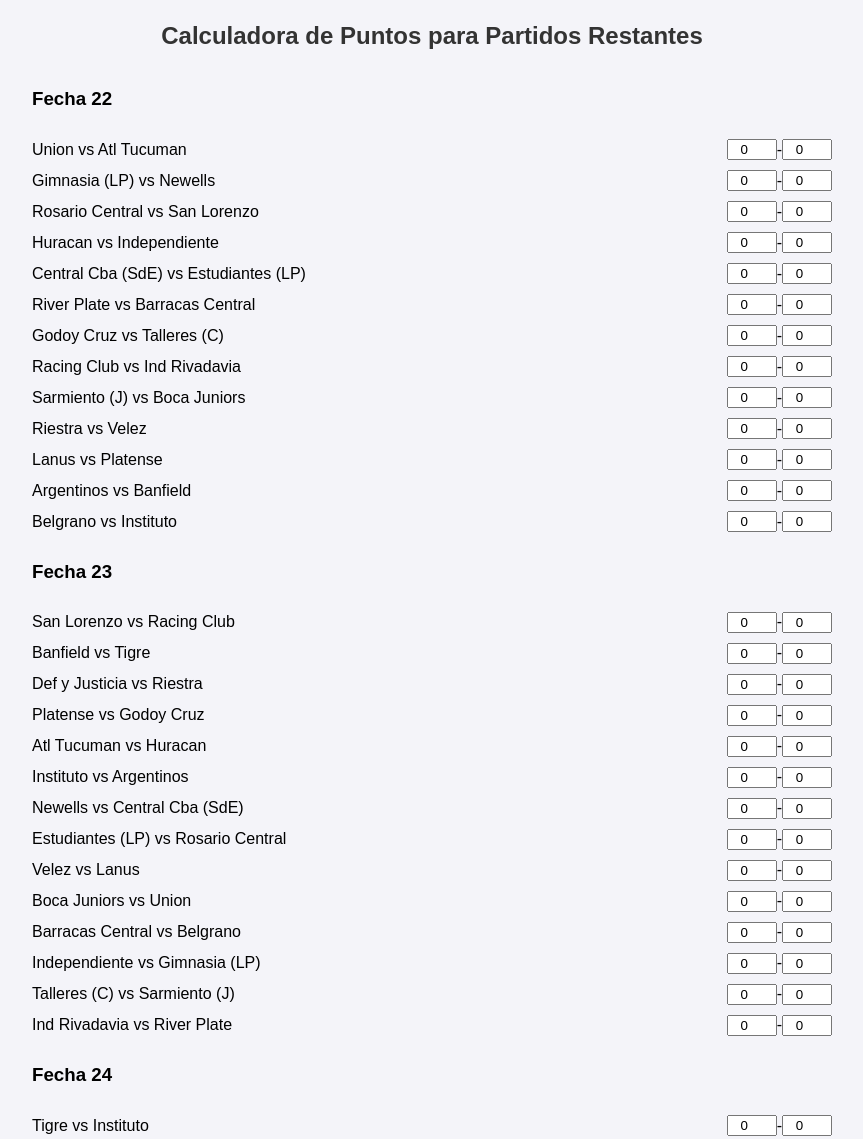
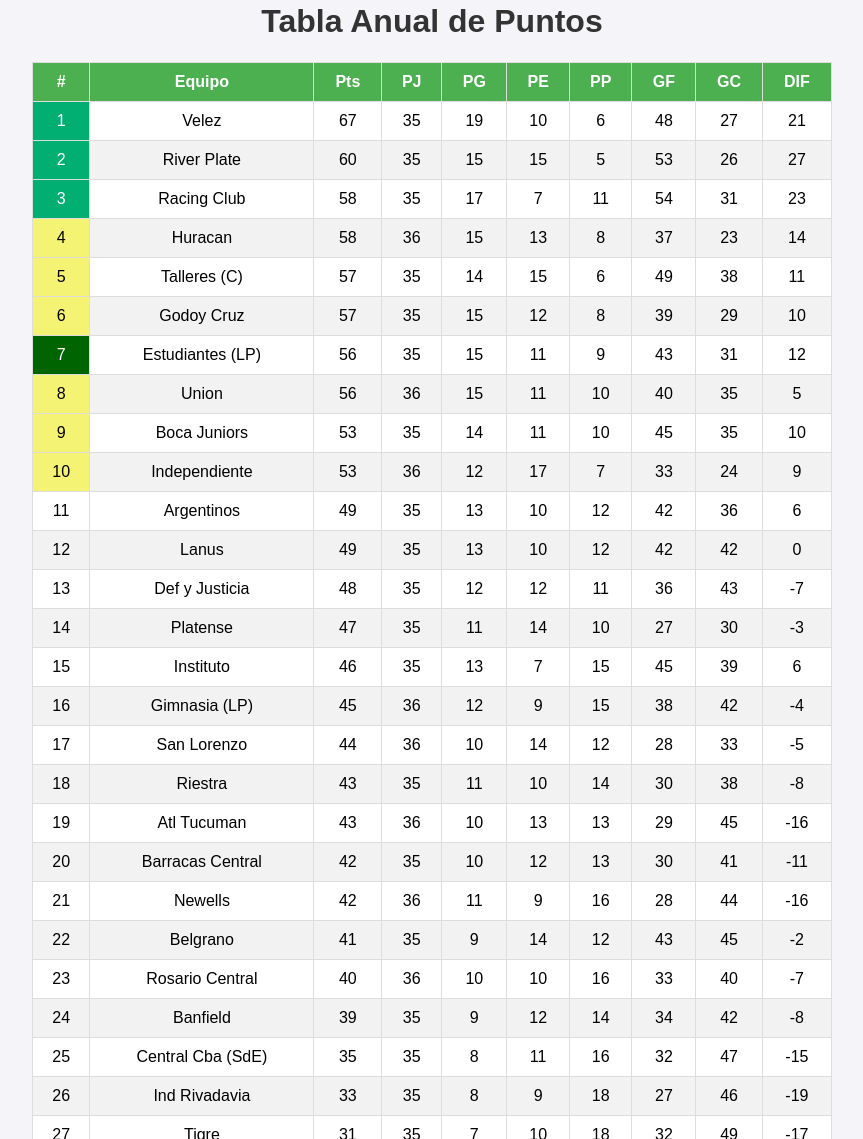
Before and after one commit to joacogargiulo/calculadora-puntos, a plain HTML site: page index.html in a window 1280 px wide. Shown: the part 1250-2389 px from the top of the page, without its empty margins (208-1071 px from the left). Drawn offline with Linux system fonts and the light colour scheme.

Commit message:
Tabla anual agregada

```diff
--- a/index.html
+++ b/index.html
@@ -29,13 +29,37 @@
         </table>
     </div>
 
+    <div class="table-container">
+        <h1>Tabla Anual de Puntos</h1>
+        <table>
+            <thead>
+                <tr>
+                    <th>#</th>
+                    <th>Equipo</th>
+                    <th>Pts</th>
+                    <th>PJ</th>
+                    <th>PG</th>
+                    <th>PE</th>
+                    <th>PP</th>
+                    <th>GF</th>
+                    <th>GC</th>
+                    <th>DIF</th>
+                </tr>
+            </thead>
+            <tbody id="tabla-anual">
+                <!-- Filas generadas dinámicamente -->
+            </tbody>
+        </table>
+    </div>
+
     <!-- Calculadora de puntos para los partidos restantes -->
     <div class="calculator-container">
         <h2>Calculadora de Puntos para Partidos Restantes</h2>
         <div id="matches-container">
             <!-- Aquí se generarán los partidos y sus inputs de resultados -->
         </div>
-        <button onclick="calcularPuntos()">Calcular</button>
+        <button onclick="resultadosRandom()">Generar Resultados Aleatorios</button>
+        <button onclick="actualizarPuntos()">Calcular</button>
     </div>
 
     <script src="script.js"></script>
--- a/script.js
+++ b/script.js
@@ -1,42 +1,72 @@
 // Datos iniciales de los equipos
-const equipos = [
+const tablaActual = [
     { pos: 1, equipo: "Velez", pts: 42, pj: 21, pg: 12, pe: 6, pp: 3, gf: 34, gc: 14, dif: 20 },
-    { pos: 2, equipo: "Huracan", pts: 39, pj: 21, pg: 10, pe: 9, pp: 2, gf: 24, gc: 11, dif: 13 },
-    { pos: 3, equipo: "Racing Club", pts: 34, pj: 21, pg: 10, pe: 4, pp: 7, gf: 30, gc: 20, dif: 10 },
-    { pos: 4, equipo: "River Plate", pts: 33, pj: 21, pg: 8, pe: 9, pp: 4, gf: 27, gc: 16, dif: 11 },
-    { pos: 5, equipo: "Talleres (C)", pts: 33, pj: 21, pg: 9, pe: 6, pp: 6, gf: 25, gc: 22, dif: 3 },
-    { pos: 6, equipo: "Union", pts: 33, pj: 21, pg: 9, pe: 6, pp: 6, gf: 21, gc: 19, dif: 2 },
-    { pos: 7, equipo: "Atl Tucuman", pts: 33, pj: 21, pg: 9, pe: 6, pp: 6, gf: 22, gc: 20, dif: 2 },
-    { pos: 8, equipo: "Independiente", pts: 30, pj: 21, pg: 6, pe: 12, pp: 3, gf: 19, gc: 13, dif: 6 },
+    { pos: 2, equipo: "Huracan", pts: 42, pj: 22, pg: 11, pe: 9, pp: 2, gf: 25, gc: 11, dif: 14 },
+    { pos: 3, equipo: "Union", pts: 36, pj: 22, pg: 10, pe: 6, pp: 6, gf: 24, gc: 21, dif: 3 },
+    { pos: 4, equipo: "Racing Club", pts: 34, pj: 21, pg: 10, pe: 4, pp: 7, gf: 30, gc: 20, dif: 10 },
+    { pos: 5, equipo: "River Plate", pts: 33, pj: 21, pg: 8, pe: 9, pp: 4, gf: 27, gc: 16, dif: 11 },
+    { pos: 6, equipo: "Talleres (C)", pts: 33, pj: 21, pg: 8, pe: 9, pp: 4, gf: 25, gc: 22, dif: 3 },
+    { pos: 7, equipo: "Atl Tucuman", pts: 33, pj: 22, pg: 9, pe: 6, pp: 7, gf: 21, gc: 22, dif: -1 },
+    { pos: 8, equipo: "Independiente", pts: 30, pj: 22, pg: 6, pe: 12, pp: 4, gf: 19, gc: 14, dif: 5 },
     { pos: 9, equipo: "Riestra", pts: 30, pj: 21, pg: 8, pe: 6, pp: 7, gf: 22, gc: 22, dif: 0 },
     { pos: 10, equipo: "Instituto", pts: 29, pj: 21, pg: 8, pe: 5, pp: 8, gf: 27, gc: 22, dif: 5 },
     { pos: 11, equipo: "Estudiantes (LP)", pts: 29, pj: 21, pg: 7, pe: 8, pp: 6, gf: 24, gc: 22, dif: 2 },
-    { pos: 12, equipo: "Platense", pts: 29, pj: 21, pg: 7, pe: 8, pp: 6, gf: 17, gc: 16, dif: 1 },
-    { pos: 13, equipo: "Boca Juniors", pts: 28, pj: 21, pg: 7, pe: 7, pp: 7, gf: 25, gc: 23, dif: 2 },
-    { pos: 14, equipo: "Godoy Cruz", pts: 28, pj: 21, pg: 6, pe: 10, pp: 5, gf: 23, gc: 23, dif: 0 },
-    { pos: 15, equipo: "Belgrano", pts: 27, pj: 21, pg: 6, pe: 9, pp: 6, gf: 24, gc: 24, dif: 0 },
-    { pos: 16, equipo: "Tigre", pts: 26, pj: 21, pg: 6, pe: 8, pp: 7, gf: 25, gc: 24, dif: 1 },
-    { pos: 17, equipo: "Gimnasia (LP)", pts: 26, pj: 21, pg: 6, pe: 8, pp: 7, gf: 19, gc: 19, dif: 0 },
-    { pos: 18, equipo: "Lanus", pts: 26, pj: 21, pg: 8, pe: 2, pp: 11, gf: 22, gc: 28, dif: -6 },
-    { pos: 19, equipo: "Rosario Central", pts: 25, pj: 21, pg: 6, pe: 7, pp: 8, gf: 23, gc: 21, dif: 2 },
-    { pos: 20, equipo: "San Lorenzo", pts: 25, pj: 21, pg: 6, pe: 7, pp: 8, gf: 17, gc: 19, dif: -2 },
-    { pos: 21, equipo: "Ind Rivadavia", pts: 25, pj: 21, pg: 7, pe: 4, pp: 10, gf: 14, gc: 21, dif: -7 },
+    { pos: 12, equipo: "Gimnasia (LP)", pts: 29, pj: 22, pg: 7, pe: 8, pp: 7, gf: 20, gc: 19, dif: 1 },
+    { pos: 13, equipo: "Platense", pts: 29, pj: 21, pg: 7, pe: 8, pp: 6, gf: 17, gc: 16, dif: 1 },
+    { pos: 14, equipo: "Boca Juniors", pts: 28, pj: 21, pg: 7, pe: 7, pp: 7, gf: 25, gc: 23, dif: 2 },
+    { pos: 15, equipo: "Godoy Cruz", pts: 28, pj: 21, pg: 6, pe: 10, pp: 5, gf: 23, gc: 23, dif: 0 },
+    { pos: 16, equipo: "San Lorenzo", pts: 28, pj: 22, pg: 7, pe: 7, pp: 8, gf: 18, gc: 19, dif: -1 },
+    { pos: 17, equipo: "Belgrano", pts: 27, pj: 21, pg: 6, pe: 9, pp: 6, gf: 24, gc: 24, dif: 0 },
+    { pos: 18, equipo: "Tigre", pts: 26, pj: 21, pg: 6, pe: 8, pp: 7, gf: 25, gc: 24, dif: 1 },
+    { pos: 19, equipo: "Lanus", pts: 26, pj: 21, pg: 6, pe: 8, pp: 7, gf: 22, gc: 28, dif: -6 },
+    { pos: 20, equipo: "Rosario Central", pts: 25, pj: 22, pg: 6, pe: 7, pp: 9, gf: 23, gc: 22, dif: 1 },
+    { pos: 21, equipo: "Ind Rivadavia", pts: 25, pj: 21, pg: 6, pe: 7, pp: 8, gf: 14, gc: 21, dif: -7 },
     { pos: 22, equipo: "Central Cba (SdE)", pts: 24, pj: 21, pg: 6, pe: 6, pp: 9, gf: 22, gc: 27, dif: -5 },
     { pos: 23, equipo: "Argentinos", pts: 23, pj: 21, pg: 6, pe: 5, pp: 10, gf: 17, gc: 22, dif: -5 },
     { pos: 24, equipo: "Banfield", pts: 22, pj: 21, pg: 5, pe: 7, pp: 9, gf: 20, gc: 27, dif: -7 },
     { pos: 25, equipo: "Def y Justicia", pts: 22, pj: 21, pg: 5, pe: 7, pp: 9, gf: 19, gc: 30, dif: -11 },
     { pos: 26, equipo: "Sarmiento (J)", pts: 21, pj: 21, pg: 4, pe: 9, pp: 8, gf: 15, gc: 21, dif: -6 },
-    { pos: 27, equipo: "Newells", pts: 21, pj: 21, pg: 5, pe: 6, pp: 10, gf: 15, gc: 28, dif: -13 },
+    { pos: 27, equipo: "Newells", pts: 21, pj: 22, pg: 5, pe: 6, pp: 11, gf: 15, gc: 29, dif: -14 },
     { pos: 28, equipo: "Barracas Central", pts: 16, pj: 21, pg: 3, pe: 7, pp: 11, gf: 10, gc: 26, dif: -16 }
 ];
+
+// Datos iniciales de la tabla anual de puntos, basada en la imagen proporcionada.
+const tablaAnual = [
+    { pos: 1, equipo: "Velez", pts: 67, pj: 35, pg: 19, pe: 10, pp: 6, gf: 48, gc: 27, dif: 21 },
+    { pos: 2, equipo: "River Plate", pts: 60, pj: 35, pg: 15, pe: 15, pp: 5, gf: 53, gc: 26, dif: 27 },
+    { pos: 3, equipo: "Racing Club", pts: 58, pj: 35, pg: 17, pe: 7, pp: 11, gf: 54, gc: 31, dif: 23 },
+    { pos: 4, equipo: "Huracan", pts: 58, pj: 36, pg: 15, pe: 13, pp: 8, gf: 37, gc: 23, dif: 14 },
+    { pos: 5, equipo: "Talleres (C)", pts: 57, pj: 35, pg: 14, pe: 15, pp: 6, gf: 49, gc: 38, dif: 11 },
+    { pos: 6, equipo: "Godoy Cruz", pts: 57, pj: 35, pg: 15, pe: 12, pp: 8, gf: 39, gc: 29, dif: 10 },
+    { pos: 7, equipo: "Estudiantes (LP)", pts: 56, pj: 35, pg: 15, pe: 11, pp: 9, gf: 43, gc: 31, dif: 12 },
+    { pos: 8, equipo: "Union", pts: 56, pj: 36, pg: 15, pe: 11, pp: 10, gf: 40, gc: 35, dif: 5 },
+    { pos: 9, equipo: "Boca Juniors", pts: 53, pj: 35, pg: 14, pe: 11, pp: 10, gf: 45, gc: 35, dif: 10 },
+    { pos: 10, equipo: "Independiente", pts: 53, pj: 36, pg: 12, pe: 17, pp: 7, gf: 33, gc: 24, dif: 9 },
+    { pos: 11, equipo: "Argentinos", pts: 49, pj: 35, pg: 13, pe: 10, pp: 12, gf: 42, gc: 36, dif: 6 },
+    { pos: 12, equipo: "Lanus", pts: 49, pj: 35, pg: 13, pe: 10, pp: 12, gf: 42, gc: 42, dif: 0 },
+    { pos: 13, equipo: "Def y Justicia", pts: 48, pj: 35, pg: 12, pe: 12, pp: 11, gf: 36, gc: 43, dif: -7 },
+    { pos: 14, equipo: "Platense", pts: 47, pj: 35, pg: 11, pe: 14, pp: 10, gf: 27, gc: 30, dif: -3 },
+    { pos: 15, equipo: "Instituto", pts: 46, pj: 35, pg: 13, pe: 7, pp: 15, gf: 45, gc: 39, dif: 6 },
+    { pos: 16, equipo: "Gimnasia (LP)", pts: 45, pj: 36, pg: 12, pe: 9, pp: 15, gf: 38, gc: 42, dif: -4 },
+    { pos: 17, equipo: "San Lorenzo", pts: 44, pj: 36, pg: 10, pe: 14, pp: 12, gf: 28, gc: 33, dif: -5 },
+    { pos: 18, equipo: "Riestra", pts: 43, pj: 35, pg: 11, pe: 10, pp: 14, gf: 30, gc: 38, dif: -8 },
+    { pos: 19, equipo: "Atl Tucuman", pts: 43, pj: 36, pg: 10, pe: 13, pp: 13, gf: 29, gc: 45, dif: -16 },
+    { pos: 20, equipo: "Barracas Central", pts: 42, pj: 35, pg: 10, pe: 12, pp: 13, gf: 30, gc: 41, dif: -11 },
+    { pos: 21, equipo: "Newells", pts: 42, pj: 36, pg: 11, pe: 9, pp: 16, gf: 28, gc: 44, dif: -16 },
+    { pos: 22, equipo: "Belgrano", pts: 41, pj: 35, pg: 9, pe: 14, pp: 12, gf: 43, gc: 45, dif: -2 },
+    { pos: 23, equipo: "Rosario Central", pts: 40, pj: 36, pg: 10, pe: 10, pp: 16, gf: 33, gc: 40, dif: -7 },
+    { pos: 24, equipo: "Banfield", pts: 39, pj: 35, pg: 9, pe: 12, pp: 14, gf: 34, gc: 42, dif: -8 },
+    { pos: 25, equipo: "Central Cba (SdE)", pts: 35, pj: 35, pg: 8, pe: 11, pp: 16, gf: 32, gc: 47, dif: -15 },
+    { pos: 26, equipo: "Ind Rivadavia", pts: 33, pj: 35, pg: 8, pe: 9, pp: 18, gf: 27, gc: 46, dif: -19 },
+    { pos: 27, equipo: "Tigre", pts: 31, pj: 35, pg: 7, pe: 10, pp: 18, gf: 32, gc: 49, dif: -17 },
+    { pos: 28, equipo: "Sarmiento (J)", pts: 30, pj: 35, pg: 6, pe: 12, pp: 17, gf: 24, gc: 40, dif: -16 }
+];
+
+
 
 // Lista completa de partidos restantes con fechas
 const partidosRestantes = [
     // Fecha 22
-    { fecha: 22, equipo1: "Union", equipo2: "Atl Tucuman" },
-    { fecha: 22, equipo1: "Gimnasia (LP)", equipo2: "Newells" },
-    { fecha: 22, equipo1: "Rosario Central", equipo2: "San Lorenzo" },
-    { fecha: 22, equipo1: "Huracan", equipo2: "Independiente" },
     { fecha: 22, equipo1: "Central Cba (SdE)", equipo2: "Estudiantes (LP)" },
     { fecha: 22, equipo1: "River Plate", equipo2: "Barracas Central" },
     { fecha: 22, equipo1: "Godoy Cruz", equipo2: "Talleres (C)" },
@@ -44,6 +74,7 @@ const partidosRestantes = [
     { fecha: 22, equipo1: "Sarmiento (J)", equipo2: "Boca Juniors" },
     { fecha: 22, equipo1: "Riestra", equipo2: "Velez" },
     { fecha: 22, equipo1: "Lanus", equipo2: "Platense" },
+    { fecha: 22, equipo1: "Tigre", equipo2: "Def y Justicia" },
     { fecha: 22, equipo1: "Argentinos", equipo2: "Banfield" },
     { fecha: 22, equipo1: "Belgrano", equipo2: "Instituto" },
     // Fecha 23
@@ -123,14 +154,16 @@ const partidosRestantes = [
     { fecha: 27, equipo1: "Velez", equipo2: "Huracan" }
 ];
 
-// Generar la tabla inicial
+// Seleccionar elementos del DOM para ambas tablas.
 const tbody = document.getElementById("tabla-puntos");
+const tbodyAnual = document.getElementById("tabla-anual");
 
+// Generar la tabla inicial de puntos.
 function renderTabla() {
     tbody.innerHTML = ""; // Limpiar la tabla antes de actualizar
-    equipos.sort((a, b) => b.pts - a.pts || b.dif - a.dif); // Ordenar por puntos y diferencia de goles
+    tablaActual.sort((a, b) => b.pts - a.pts || b.dif - a.dif); // Ordenar por puntos y diferencia de goles
 
-    equipos.forEach((equipo, index) => {
+    tablaActual.forEach((equipo, index) => {
         const row = document.createElement("tr");
 
         const cells = [
@@ -156,42 +189,61 @@ function renderTabla() {
     });
 }
 
-// Generar los inputs para los partidos y dividir por fecha
-const matchesContainer = document.getElementById("matches-container");
-let currentFecha = null;
+// Generar la tabla anual de puntos
+function renderTablaAnual() {
+    tbodyAnual.innerHTML = ""; // Limpiar la tabla antes de actualizar.
 
-partidosRestantes.forEach((partido, index) => {
-    // Crear un divisor de fecha si cambia la fecha
-    if (currentFecha !== partido.fecha) {
-        currentFecha = partido.fecha;
-        const fechaDivisor = document.createElement("h3");
-        fechaDivisor.textContent = `Fecha ${currentFecha}`;
-        matchesContainer.appendChild(fechaDivisor);
+    // Ordenar la tabla por puntos y diferencia de goles.
+    tablaAnual.sort((a, b) => b.pts - a.pts || b.dif - a.dif);
+
+    // Verificar la posición de Estudiantes (LP).
+    let estudiantesPos = tablaAnual.findIndex(e => e.equipo === "Estudiantes (LP)");
+
+    // Determinar clases de colores según posiciones.
+    tablaAnual.forEach((equipo, index) => {
+        const row = document.createElement("tr");
+        const cells = [
+            index + 1,
+            equipo.equipo,
+            equipo.pts,
+            equipo.pj,
+            equipo.pg,
+            equipo.pe,
+            equipo.pp,
+            equipo.gf,
+            equipo.gc,
+            equipo.dif,
+        ];
+
+        cells.forEach((cellData, cellIndex) => {
+            const cell = document.createElement("td");
+            cell.textContent = cellData;
+            row.appendChild(cell);
+
+            // Aplicar colores según la clasificación.
+            if (cellIndex === 0) {
+                if (equipo.equipo === "Estudiantes (LP)") {
+                    cell.classList.add("estudiantes");
+                } else if (index < 3 || (estudiantesPos >= 0 && estudiantesPos < 3 && index < 4)) {
+                    cell.classList.add("libertadores");
+                } else if (index < 9 || (estudiantesPos >= 0 && estudiantesPos >= 3 && estudiantesPos <= 8 && index < 10)) {
+                    cell.classList.add("sudamericana");
+                }
+            }
+        });
+        tbodyAnual.appendChild(row);
+    });
 }
 
-    // Crear el input para cada partido
-    const matchDiv = document.createElement("div");
-    matchDiv.classList.add("match");
-
-    matchDiv.innerHTML = `
-        <label>${partido.equipo1} vs ${partido.equipo2}</label>
-        <input type="number" id="score-${index}-team1" value="0" min=0>
-        <span> - </span>
-        <input type="number" id="score-${index}-team2" value="0">
-    `;
-
-    matchesContainer.appendChild(matchDiv);
-});
-
-// Calcular puntos y actualizar la tabla
-    function calcularPuntos() {
-        // Calcular nuevos puntos y estadísticas en base a los resultados ingresados
+// Calcular puntos y actualizar ambas tablas.
+function calcularPuntos(tabla) {
+    // Calcular nuevos puntos y estadísticas en base a los resultados ingresados.
     partidosRestantes.forEach((partido, index) => {
         const score1 = parseInt(document.getElementById(`score-${index}-team1`).value) || 0;
         const score2 = parseInt(document.getElementById(`score-${index}-team2`).value) || 0;
 
-            const equipo1 = equipos.find(e => e.equipo === partido.equipo1);
-            const equipo2 = equipos.find(e => e.equipo === partido.equipo2);
+        const equipo1 = tabla.find(e => e.equipo === partido.equipo1);
+        const equipo2 = tabla.find(e => e.equipo === partido.equipo2);
 
         equipo1.pj += 1;
         equipo2.pj += 1;
@@ -219,9 +271,56 @@ partidosRestantes.forEach((partido, index) => {
         equipo2.dif = equipo2.gf - equipo2.gc;
     });
 
-        // Actualizar y ordenar la tabla de posiciones
-        renderTabla();
 }
 
-    // Renderizar la tabla inicialmente
+function actualizarPuntos() {
+    calcularPuntos(tablaActual)
+    calcularPuntos(tablaAnual)
+    // Renderizar ambas tablas.
     renderTabla();
+    renderTablaAnual();
+}
+
+// Generar los inputs para los partidos y dividir por fecha.
+const matchesContainer = document.getElementById("matches-container");
+let currentFecha = null;
+
+partidosRestantes.forEach((partido, index) => {
+    // Crear un divisor de fecha si cambia la fecha.
+    if (currentFecha !== partido.fecha) {
+        currentFecha = partido.fecha;
+        const fechaDivisor = document.createElement("h3");
+        fechaDivisor.textContent = `Fecha ${currentFecha}`;
+        matchesContainer.appendChild(fechaDivisor);
+    }
+
+    // Crear el input para cada partido.
+    const matchDiv = document.createElement("div");
+    matchDiv.classList.add("match");
+
+    matchDiv.innerHTML = `
+        <label>${partido.equipo1} vs ${partido.equipo2}</label>
+        <input type="number" id="score-${index}-team1" value="0" min=0>
+        <span> - </span>
+        <input type="number" id="score-${index}-team2" value="0">
+    `;
+
+    matchesContainer.appendChild(matchDiv);
+});
+
+
+// Función para generar resultados aleatorios entre 0 y 3 para cada input
+function resultadosRandom() {
+    partidosRestantes.forEach((_, index) => {
+        const score1Input = document.getElementById(`score-${index}-team1`);
+        const score2Input = document.getElementById(`score-${index}-team2`);
+
+        score1Input.value = Math.floor(Math.random() * 4);
+        score2Input.value = Math.floor(Math.random() * 4);
+    });
+}
+
+
+// Renderizar ambas tablas inicialmente.
+renderTabla();
+renderTablaAnual();
--- a/styles.css
+++ b/styles.css
@@ -16,6 +16,20 @@ body {
 h1, h2 {
     text-align: center;
     color: #333;
+}
+
+.libertadores {
+    background-color: #00AF71 !important;
+    color: white;
+}
+
+.sudamericana {
+    background-color: #F5F374 !important;
+}
+
+.estudiantes {
+    background-color: #006400 !important;
+    color: white;
 }
 
 table {
```
Lines whose indentation alone changed are shown as unchanged.
